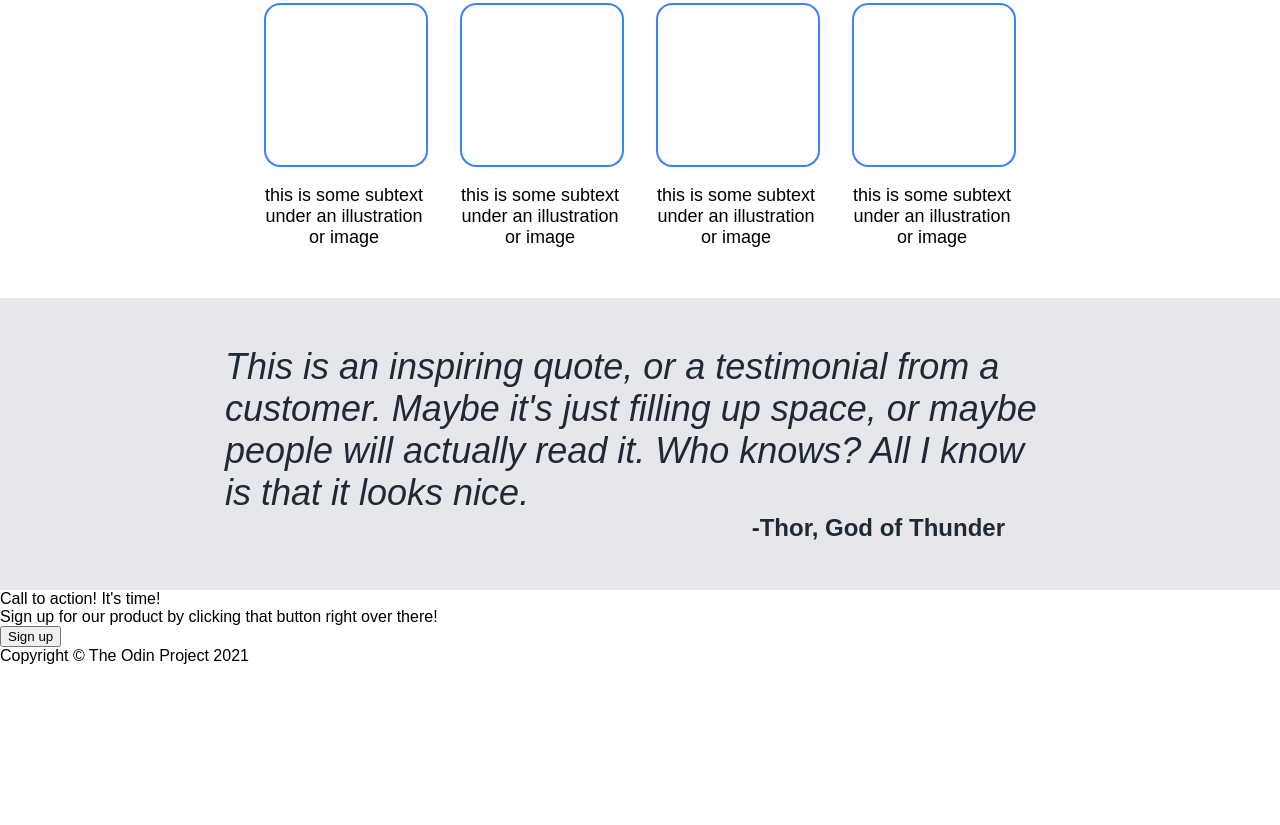
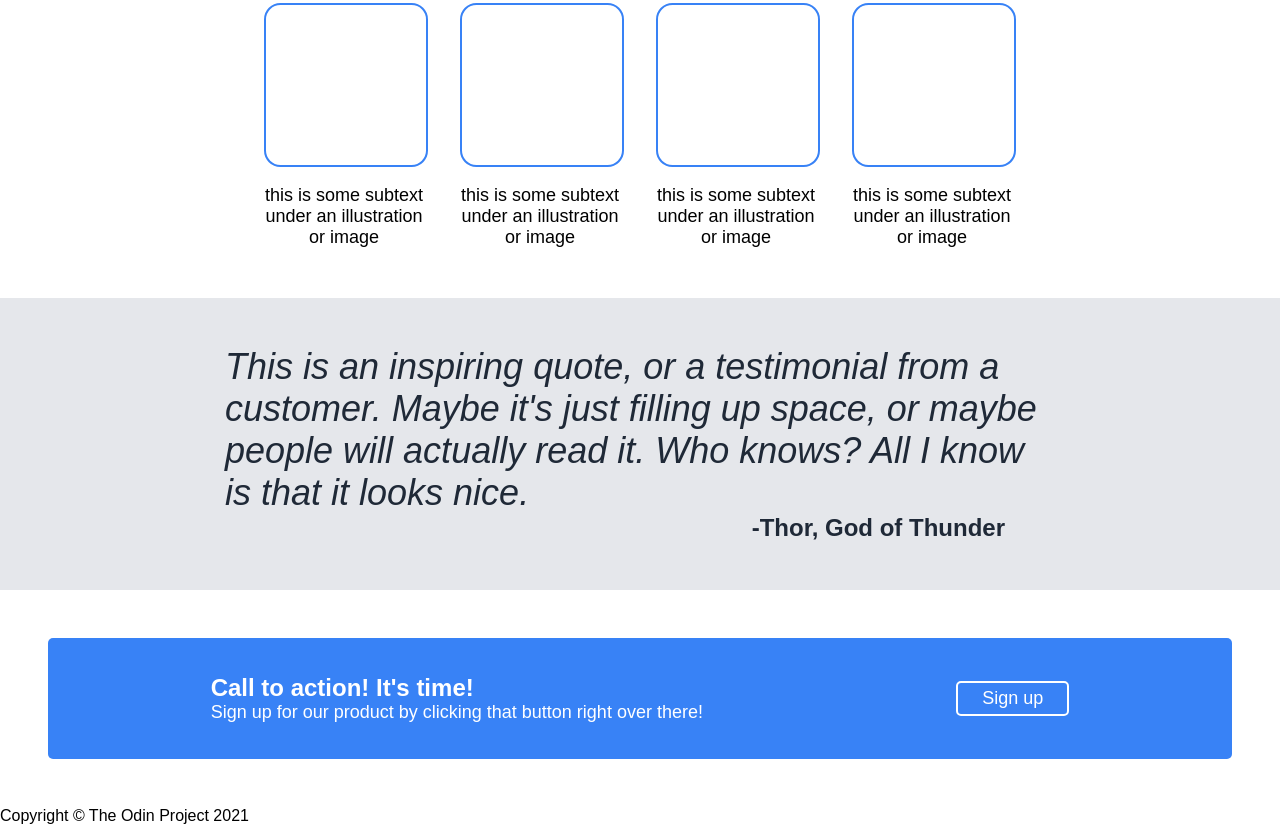
Before and after one commit to juturusumanth23/odin-landing-page, a plain HTML site: page index.html in a window 1280 px wide. Shown: the part 395-1220 px from the top of the page. Before the commit the page ends 1060 px from the top, so only its background shows below. Drawn offline with Linux system fonts and the light colour scheme.

Commit message:
Style the call-to-action layout

```diff
--- a/index.html
+++ b/index.html
@@ -52,9 +52,11 @@
 	</div>
 
 	<div class="call-to-action">
-		<div class="call-to-action">Call to action! It's time!</div>
-		<div class="sign-up">Sign up for our product by clicking that button right over there!</div>
-		<button>Sign up</button>
+		<div>
+			<div class="cta-text">Call to action! It's time!</div>
+			<div class="sign-up">Sign up for our product by clicking that button right over there!</div>
+		</div>
+    <button>Sign up</button>
 	</div>
 
 	<div class="footer">Copyright © The Odin Project 2021</div>
--- a/style.css
+++ b/style.css
@@ -109,7 +109,35 @@ h2 {
 .quote .text {
     text-align: end;
     font-style: normal;
-    font-weight: 900;
+    font-weight: bold;
     font-size: 24px;
     padding-right: 100px;
 }
+
+.call-to-action {
+    margin: 48px;
+    padding: 36px;
+    background-color: #3882f6;
+    font-size: 24px;
+    color: #fff;
+    border-radius: 5px;
+    display: flex;
+    justify-content: space-around;
+    align-items: center;
+}
+
+.call-to-action button {
+    background-color: transparent;
+    color: #fff;
+    border: 2px solid #fff;
+    border-radius: 5px;
+    padding: 5px 24px;
+}
+
+.call-to-action button, .sign-up {
+    font-size: 18px;
+}
+
+.call-to-action .cta-text {
+    font-weight: bold;
+}
```
